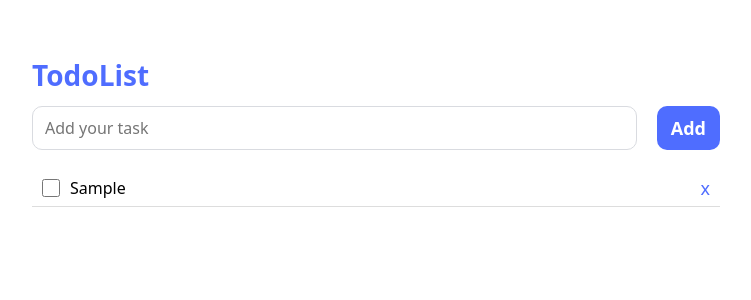
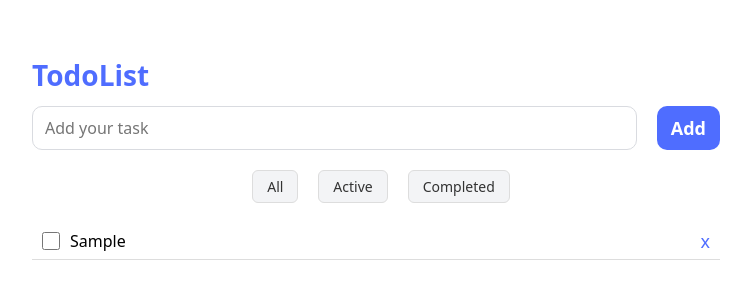
Before and after one commit to KarynaRudiak/ToDoList, a React (Vite) app: page / in a window 1280 px wide. Both pictures are taken after typing "Sample" into the empty fields and a click on the button "Add". Shown: the top 300 px of the page, without its empty margins (264-1015 px from the left). Built offline with nearby package versions, Linux system fonts and the light colour scheme.

Commit message:
add animation for todo

```diff
--- a/src/components/AddTodo/AddTodo.module.css
+++ b/src/components/AddTodo/AddTodo.module.css
@@ -1,6 +1,7 @@
 .form {
     display: flex;
     gap: 10px;
+    margin-bottom: 20px;
 }
 
 .input {
--- a/src/components/TodoItem/TodoItem.module.css
+++ b/src/components/TodoItem/TodoItem.module.css
@@ -4,13 +4,21 @@
   justify-content: space-between;
   padding: 6px 10px;
   border-bottom: 1px solid #ddd;
+  transition: background-color 0.2s ease;
 }
 
-span {
+span,
+.editInput {
   flex: 1;
   margin-left: 10px;
   text-align: left;
   cursor: text;
+  font-size: 16px;
+  line-height: 1.5;
+  height: 24px;
+  display: flex;
+  align-items: center;
+  box-sizing: border-box;
 }
 
 span:hover {
@@ -31,19 +39,18 @@ input[type="checkbox"] {
 }
 
 .editInput {
-  flex: 1;
-  margin-left: 10px;
-  font-size: 16px;
-  border: 1px solid #4f6dff;
+  border: 1px solid transparent;
   border-radius: 4px;
-  padding: 4px 6px;
+  padding: 0 4px;
   outline: none;
-  transition: border-color 0.2s;
+  background-color: transparent;
+  transition: border-color 0.2s, box-shadow 0.2s, background-color 0.2s;
 }
 
 .editInput:focus {
-  border-color: #3347cc;
-  box-shadow: 0 0 3px rgba(79, 109, 255, 0.4);
+  border-color: #4f6dff;
+  box-shadow: 0 0 3px rgba(79, 109, 255, 0.3);
+  background-color: #fff;
 }
 
 .editing {
--- a/src/components/TodoList/TodoList.module.css
+++ b/src/components/TodoList/TodoList.module.css
@@ -9,3 +9,54 @@
   padding: 10px;
   color: #777;
 }
+
+.filters {
+  display: flex;
+  justify-content: center;
+  gap: 10px;
+  margin-bottom: 15px;
+}
+
+.filters button {
+  background-color: #f3f4f6;
+  border: 1px solid #ddd;
+  border-radius: 6px;
+  padding: 6px 14px;
+  cursor: pointer;
+  font-size: 14px;
+  color: #333;
+  transition: all 0.2s ease;
+}
+
+.filters button:hover {
+  background-color: #e8e9ef;
+}
+
+.active {
+  background-color: #4f6dff;
+  color: white;
+  border-color: #4f6dff;
+}
+
+@keyframes fadeIn {
+  from {
+    opacity: 0;
+    transform: translateY(6px) scale(0.98);
+  }
+  to {
+    opacity: 1;
+    transform: translateY(0) scale(1);
+  }
+}
+
+.appear {
+  opacity: 0;
+  animation: fadeIn 0.28s ease-out forwards;
+}
+
+@media (prefers-reduced-motion: reduce) {
+  .appear {
+    animation: none;
+    opacity: 1;
+  }
+}
--- a/src/components/TodoList/TodoList.tsx
+++ b/src/components/TodoList/TodoList.tsx
@@ -1,24 +1,60 @@
+import { useState } from "react";
 import { useAppSelector } from "../../app/hooks";
 import TodoItem from "../TodoItem/TodoItem";
 import styles from "./TodoList.module.css";
 
 export default function TodoList() {
   const todos = useAppSelector((state) => state.todos.items);
+  const [filter, setFilter] = useState<"all" | "active" | "completed">("all");
+
+  const filteredTodos = todos.filter((todo) => {
+    if (filter === "active") return !todo.completed;
+    if (filter === "completed") return todo.completed;
+    return true;
+  });
 
   return (
-        <div className={styles.list}>
-            {todos.length === 0 ? (
-                <p className={styles.empty}>No Tasks yet</p>
+    <div className={styles.container}>
+      <div className={styles.filters}>
+        <button
+          className={filter === "all" ? styles.active : ""}
+          onClick={() => setFilter("all")}
+        >
+          All
+        </button>
+        <button
+          className={filter === "active" ? styles.active : ""}
+          onClick={() => setFilter("active")}
+        >
+          Active
+        </button>
+        <button
+          className={filter === "completed" ? styles.active : ""}
+          onClick={() => setFilter("completed")}
+        >
+          Completed
+        </button>
+      </div>
+
+      <div className={styles.list} key={filter}>
+        {filteredTodos.length === 0 ? (
+          <p className={styles.empty}>No tasks found</p>
         ) : (
-                todos.map((todo) => (
+          filteredTodos.map((todo, index) => (
+            <div
+              key={todo.id}
+              className={styles.appear}
+              style={{ animationDelay: `${index * 40}ms` }}
+            >
               <TodoItem
-                    key={todo.id}
                 id={todo.id}
                 text={todo.text}
                 completed={todo.completed}
               />
+            </div>
           ))
         )}
       </div>
-    )
+    </div>
+  );
 }
```
Lines whose indentation alone changed are shown as unchanged.
